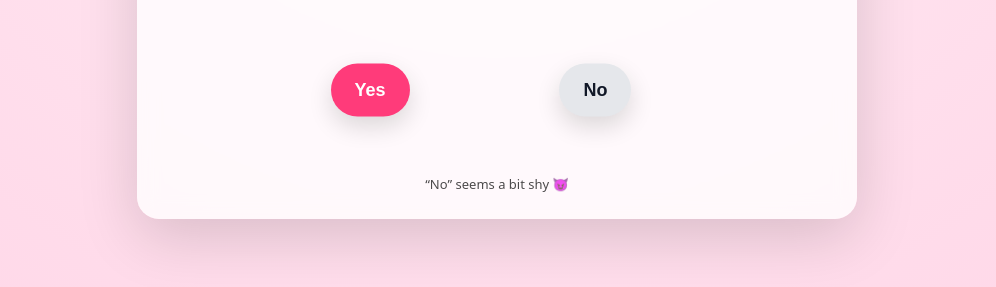
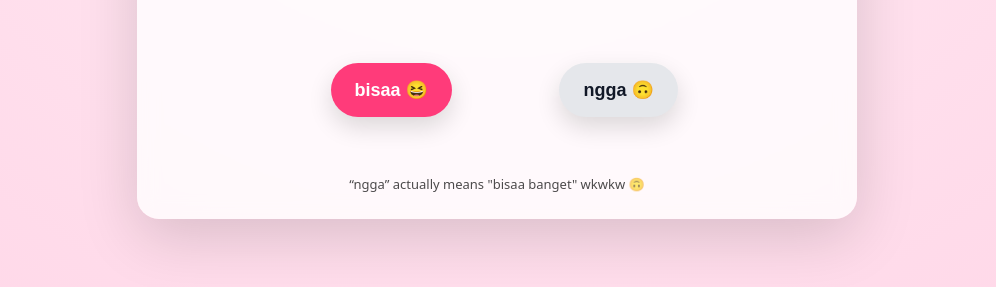
Before and after one commit to yogafge26-dev/test1, a plain HTML site: page index.html in a window 1280 px wide. Shown: the part 439-726 px from the top of the page, without its empty margins (143-1139 px from the left). Drawn offline with nearby package versions, Linux system fonts and the light colour scheme.

Commit message:
Update index.html

```diff
--- a/index.html
+++ b/index.html
@@ -174,18 +174,18 @@
     <h1>Feby, bisa kan tgl 1 Maret?</h1>
 
     <section class="button-zone" id="zone">
-      <button id="yesBtn">Yes</button>
-      <button id="noBtn">No</button>
+      <button id="yesBtn">bisaa 😆</button>
+      <button id="noBtn">ngga 🙃</button>
     </section>
 
     <!-- HINT -->
-    <div class="hint" id="hint">“No” seems a bit shy 😈</div>
+    <div class="hint" id="hint">“ngga” actually means "bisaa banget" wkwkw 🙃</div>
 
     <section class="result" id="result">
       <h2>YAY! 🎉</h2>
       <img
         class="fireworks"
-        src="https://media.giphy.com/media/26ufdipQqU2lhNA4g/giphy.gif"
+        src="https://media.giphy.com/media/3oriO0OEd9QIDdllqo/giphy.gif"
         alt="Fireworks"
       />
     </section>
```
